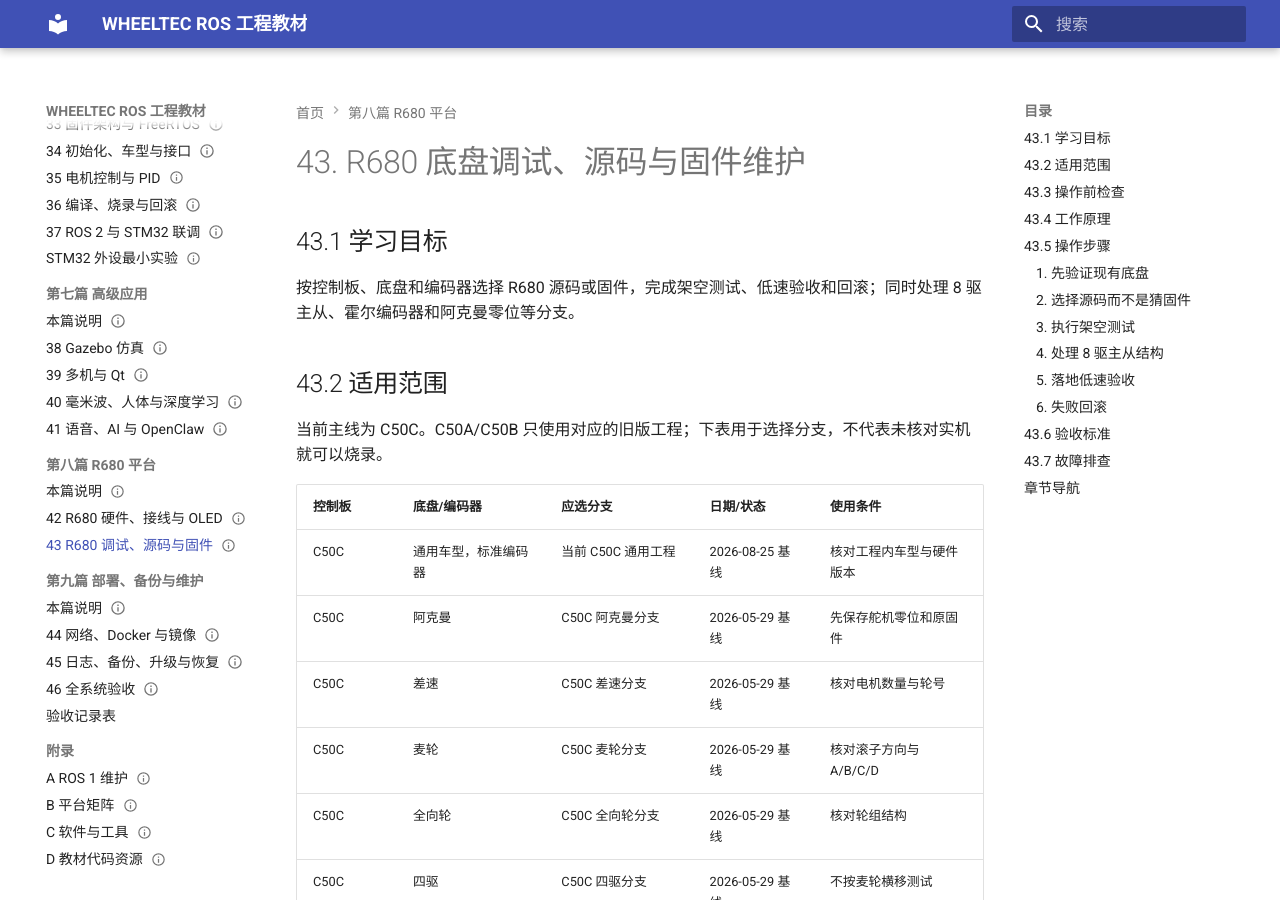
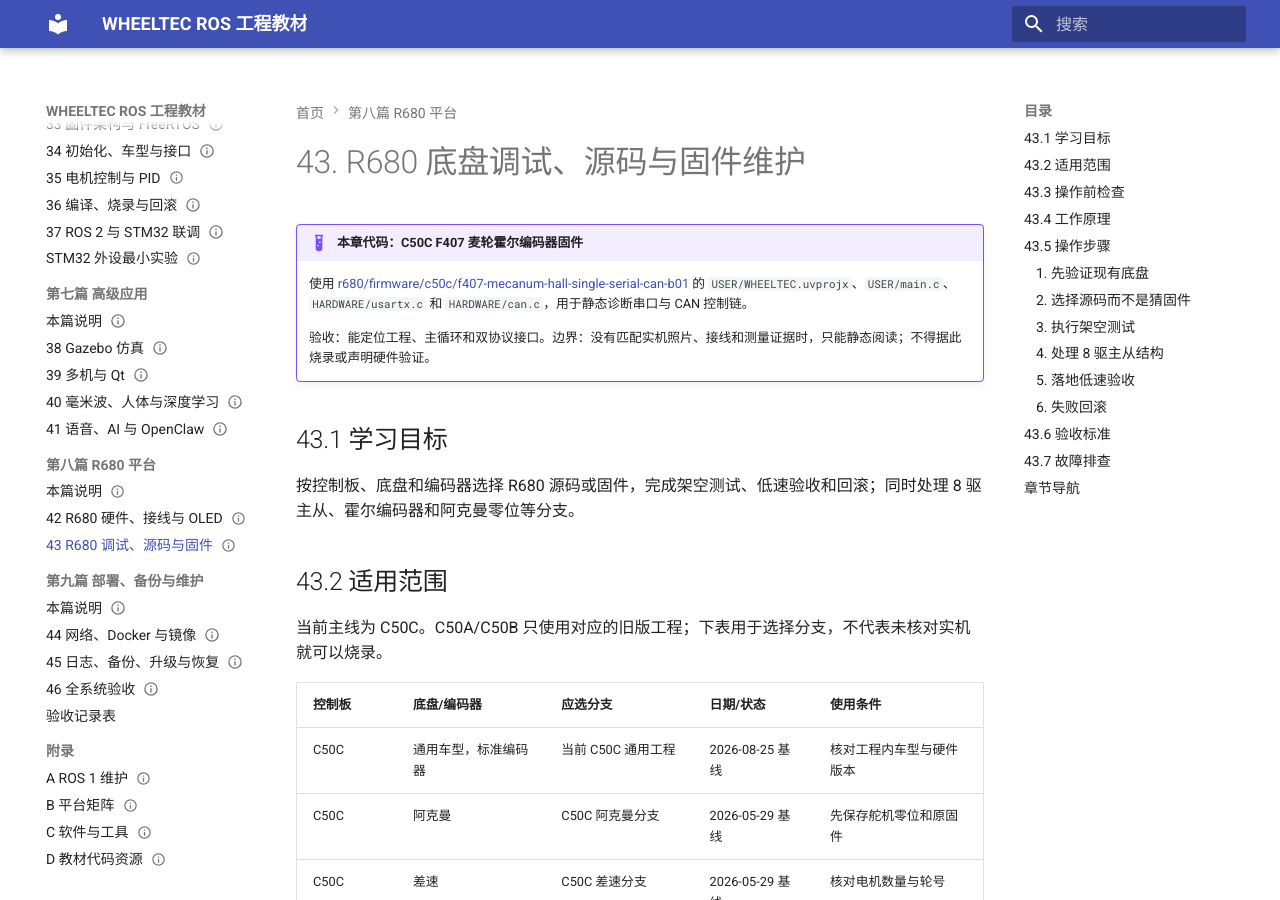
Before and after one commit to EnosElinsa/wheeltec-ros-textbook, an MkDocs documentation site: the page built from docs/08-r680-platform/43-r680-debug-source-firmware.md, in a window 1280 px wide and 900 px high. Built offline with MkDocs 1.6.1 and Material for MkDocs 9.7.7, drawn with Linux system fonts in a browser that asks for light colours.

Commit message:
feat: map selected R680 firmware variant

```diff
--- a/docs/08-r680-platform/43-r680-debug-source-firmware.md
+++ b/docs/08-r680-platform/43-r680-debug-source-firmware.md
@@ -2,7 +2,12 @@
 status: complete
 ---
 
-# 43. R680 底盘调试、源码与固件维护
+# 43. R680 底盘调试、源码与固件维护 {#r680-code-resource}
+
+!!! example "本章代码：C50C F407 麦轮霍尔编码器固件"
+    使用 [r680/firmware/c50c/f407-mecanum-hall-single-serial-can-b01](https://github.com/EnosElinsa/wheeltec-ros-source-reference/tree/07a159d4ffb67165c905bcf62e46cb95ae32baae/r680/firmware/c50c/f407-mecanum-hall-single-serial-can-b01) 的 `USER/WHEELTEC.uvprojx`、`USER/main.c`、`HARDWARE/usartx.c` 和 `HARDWARE/can.c`，用于静态诊断串口与 CAN 控制链。
+
+    验收：能定位工程、主循环和双协议接口。边界：没有匹配实机照片、接线和测量证据时，只能静态阅读；不得据此烧录或声明硬件验证。
 
 ## 43.1 学习目标
 
```
Also changed, not shown: 2 other files.
